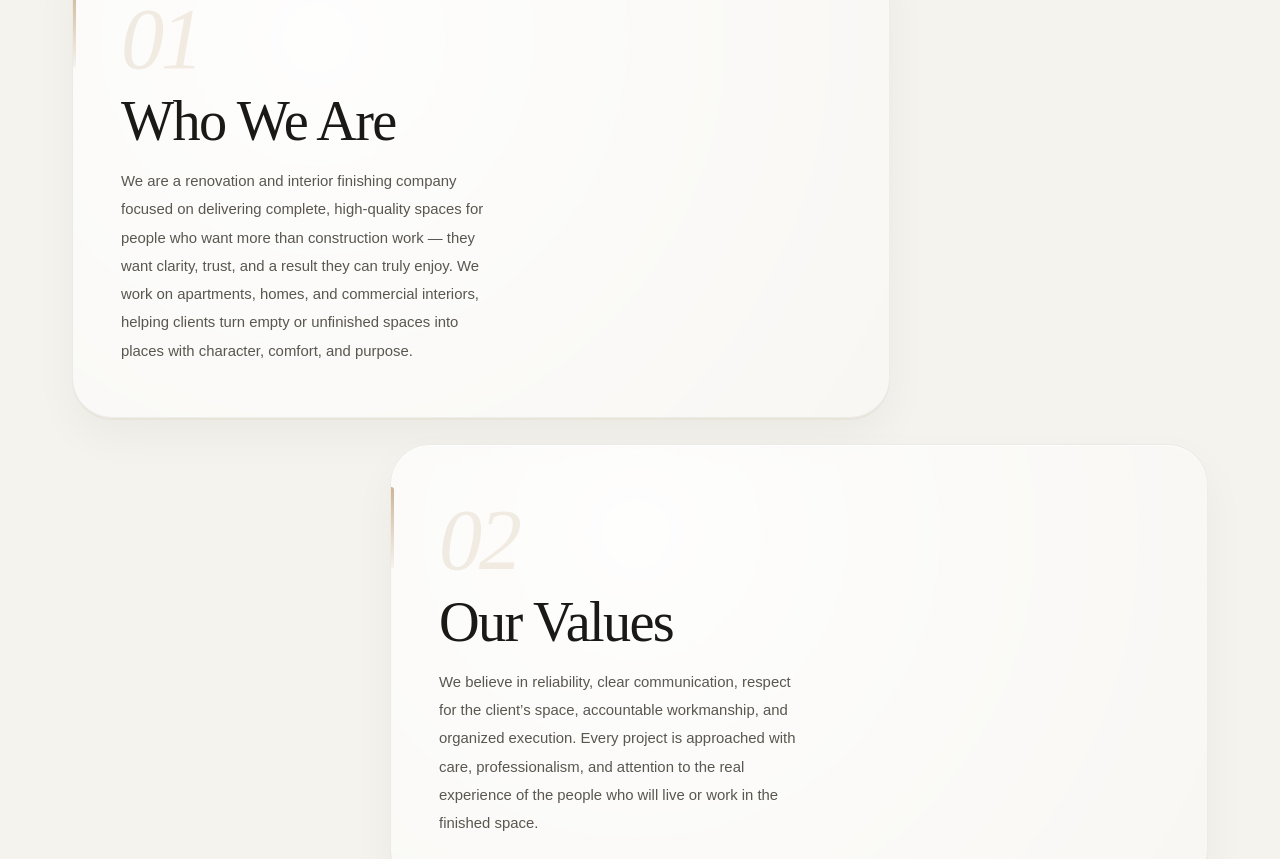
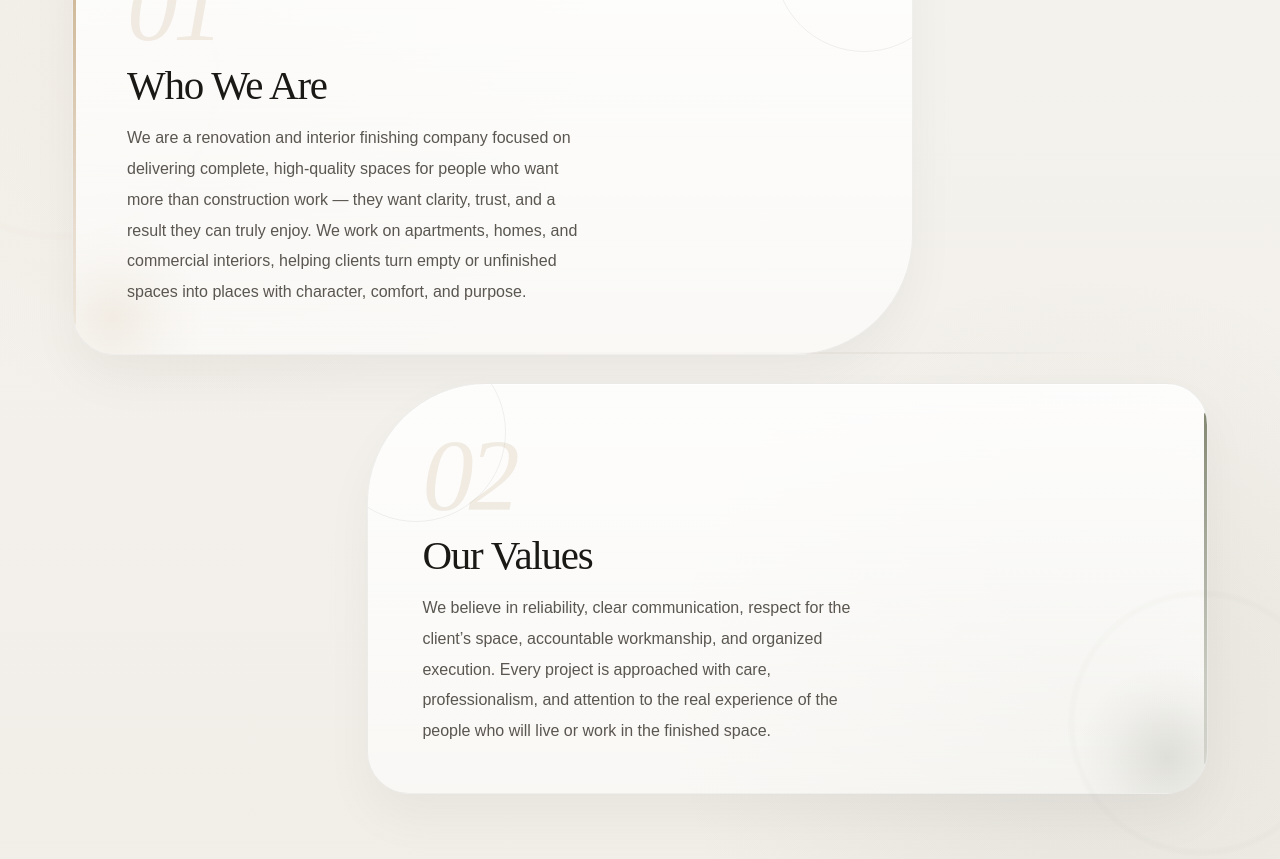
Before and after one commit to romanasolovan/prosto-remont, a Next.js app: page /en/about in a window 1280 px wide. Shown: the part 1120-1979 px from the top of the page. Built offline with nearby package versions, Linux system fonts and the light colour scheme.

Commit message:
restyle second section in about us page

```diff
--- a/app/[locale]/about/about.module.css
+++ b/app/[locale]/about/about.module.css
@@ -211,116 +211,244 @@
    STORY & VALUES SECTION
 ════════════════════════════════════════════════ */
 .storyValuesSection {
-  padding: clamp(80px, 12vw, 140px) 0;
-  background: #f5f3ee;
+  position: relative;
+  padding: clamp(88px, 12vw, 150px) 0;
+  background:
+    radial-gradient(
+      circle at 15% 20%,
+      rgba(197, 168, 130, 0.08) 0%,
+      transparent 28%
+    ),
+    radial-gradient(
+      circle at 85% 78%,
+      rgba(85, 92, 63, 0.08) 0%,
+      transparent 30%
+    ),
+    linear-gradient(180deg, #f5f3ee 0%, #f1eee8 100%);
+  overflow: hidden;
+}
+
+.storyValuesSection::before,
+.storyValuesSection::after {
+  content: "";
+  position: absolute;
+  border-radius: 50%;
+  pointer-events: none;
+  filter: blur(2px);
+}
+
+.storyValuesSection::before {
+  width: clamp(180px, 28vw, 320px);
+  height: clamp(180px, 28vw, 320px);
+  top: 10%;
+  left: -8%;
+  border: 1px solid rgba(197, 168, 130, 0.16);
+  opacity: 0.8;
+}
+
+.storyValuesSection::after {
+  width: clamp(140px, 22vw, 260px);
+  height: clamp(140px, 22vw, 260px);
+  right: -4%;
+  bottom: 8%;
+  border: 1px solid rgba(85, 92, 63, 0.16);
+  opacity: 0.7;
 }
 
 .storyValuesInner {
+  position: relative;
   display: flex;
   flex-direction: column;
-  gap: clamp(18px, 3vw, 26px);
+  gap: clamp(20px, 3vw, 30px);
 }
 
+/* architectural guide line through the section */
+.storyValuesInner::before {
+  content: "";
+  position: absolute;
+  top: 50%;
+  left: 50%;
+  width: min(90%, 920px);
+  height: 1px;
+  background: linear-gradient(
+    90deg,
+    transparent 0%,
+    rgba(26, 25, 22, 0.08) 18%,
+    rgba(197, 168, 130, 0.16) 50%,
+    rgba(26, 25, 22, 0.08) 82%,
+    transparent 100%
+  );
+  transform: translate(-50%, -50%);
+  pointer-events: none;
+}
+
+/* cards */
 .svCard {
   position: relative;
   width: 100%;
   overflow: hidden;
-  border-radius: 40px;
-  background: radial-gradient(
-    circle at 30% 20%,
-    rgba(255, 255, 255, 0.88) 0%,
-    rgba(255, 255, 255, 0.56) 55%,
-    rgba(255, 255, 255, 0.34) 100%
+  border: 1px solid rgba(17, 17, 14, 0.06);
+  background: linear-gradient(
+    180deg,
+    rgba(255, 255, 255, 0.86) 0%,
+    rgba(255, 255, 255, 0.56) 100%
   );
-  border: 1px solid rgba(17, 17, 14, 0.06);
   box-shadow:
-    0 2px 0 rgba(197, 168, 130, 0.12),
-    0 18px 44px rgba(17, 17, 14, 0.045),
-    inset 0 1px 0 rgba(255, 255, 255, 0.7);
+    0 24px 50px rgba(17, 17, 14, 0.045),
+    inset 0 1px 0 rgba(255, 255, 255, 0.76);
   transition:
-    transform 360ms cubic-bezier(0.22, 1, 0.36, 1),
-    box-shadow 360ms ease,
-    background 360ms ease;
+    transform 420ms cubic-bezier(0.22, 1, 0.36, 1),
+    box-shadow 420ms ease,
+    border-color 420ms ease,
+    background 420ms ease;
+  isolation: isolate;
 }
 
 .svCard:hover {
   box-shadow:
-    0 2px 0 rgba(197, 168, 130, 0.22),
-    0 24px 54px rgba(17, 17, 14, 0.07),
-    inset 0 1px 0 rgba(255, 255, 255, 0.82);
+    0 30px 65px rgba(17, 17, 14, 0.08),
+    inset 0 1px 0 rgba(255, 255, 255, 0.9);
+  border-color: rgba(197, 168, 130, 0.18);
 }
 
+/* different silhouettes */
 .storyCard {
   align-self: flex-start;
+  border-radius: 42px 42px 120px 42px;
 }
 
 .valuesCard {
   align-self: flex-end;
+  border-radius: 120px 42px 42px 42px;
 }
 
+/* directional entrance feeling */
 .storyCard:hover {
-  transform: translateX(6px);
+  transform: translateX(10px) translateY(-4px);
 }
 
 .valuesCard:hover {
-  transform: translateX(-6px);
+  transform: translateX(-10px) translateY(-4px);
 }
 
 .svCardInner {
   position: relative;
-  z-index: 1;
-  padding: clamp(28px, 6vw, 52px) clamp(24px, 5vw, 48px);
+  z-index: 2;
+  padding: clamp(30px, 6vw, 56px) clamp(24px, 5vw, 50px);
   display: flex;
   flex-direction: column;
   gap: 18px;
 }
 
+/* large soft number */
 .svLabel {
   display: block;
-  margin-bottom: -6px;
+  margin-bottom: -4px;
   font-family: "Cormorant Garamond", serif;
-  font-size: clamp(3rem, 7vw, 5.4rem);
+  font-size: clamp(3.6rem, 8vw, 6.4rem);
   font-weight: 300;
   font-style: italic;
-  line-height: 1;
-  letter-spacing: -0.04em;
+  line-height: 0.9;
+  letter-spacing: -0.05em;
   color: rgba(197, 168, 130, 0.2);
 }
 
+/* titles */
 .svTitle {
   margin: 0;
-  max-width: 12ch;
+  max-width: 11ch;
   font-family: "Cormorant Garamond", serif;
-  font-size: clamp(2rem, 4.4vw, 3.6rem);
+  font-size: clamp(2.1rem, 4.4vw, 3.8rem);
   font-weight: 300;
-  line-height: 0.97;
+  line-height: 0.96;
   letter-spacing: -0.03em;
   color: #1a1916;
   text-wrap: balance;
 }
 
+/* body */
 .svText {
   margin: 0;
-  max-width: 44ch;
+  max-width: 43ch;
   font-family: "DM Sans", sans-serif;
-  font-size: clamp(0.93rem, 1.1vw, 1.02rem);
-  line-height: 1.9;
+  font-size: clamp(0.94rem, 1.08vw, 1.02rem);
+  line-height: 1.92;
   font-weight: 300;
   color: #5a5650;
 }
 
+/* left/right accent */
 .svAccent {
   position: absolute;
-  top: clamp(24px, 5vw, 42px);
+  inset: auto auto 0 0;
+  width: clamp(120px, 20vw, 180px);
+  height: clamp(120px, 20vw, 180px);
+  border-radius: 50%;
+  background: radial-gradient(
+    circle,
+    rgba(197, 168, 130, 0.16) 0%,
+    rgba(197, 168, 130, 0.04) 45%,
+    transparent 72%
+  );
+  transform: translate(-28%, 30%);
+  z-index: 1;
+  pointer-events: none;
+}
+
+.valuesCard .svAccent {
+  inset: auto 0 0 auto;
+  background: radial-gradient(
+    circle,
+    rgba(85, 92, 63, 0.14) 0%,
+    rgba(85, 92, 63, 0.04) 45%,
+    transparent 72%
+  );
+  transform: translate(28%, 30%);
+}
+
+/* decorative architectural ring */
+.svCard::before {
+  content: "";
+  position: absolute;
+  width: clamp(120px, 16vw, 180px);
+  height: clamp(120px, 16vw, 180px);
+  border-radius: 50%;
+  border: 1px solid rgba(17, 17, 14, 0.06);
+  top: -42px;
+  right: -42px;
+  z-index: 0;
+}
+
+.valuesCard::before {
+  left: -42px;
+  right: auto;
+}
+
+/* subtle vertical guide */
+.svCard::after {
+  content: "";
+  position: absolute;
+  top: 28px;
+  bottom: 28px;
   left: 0;
   width: 3px;
-  height: clamp(54px, 8vw, 82px);
+  border-radius: 0 999px 999px 0;
   background: linear-gradient(
     180deg,
-    rgba(197, 168, 130, 0.85) 0%,
-    rgba(197, 168, 130, 0.1) 100%
+    rgba(197, 168, 130, 0.9) 0%,
+    rgba(197, 168, 130, 0.16) 100%
   );
-  border-radius: 0 999px 999px 0;
+}
+
+.valuesCard::after {
+  left: auto;
+  right: 0;
+  border-radius: 999px 0 0 999px;
+  background: linear-gradient(
+    180deg,
+    rgba(85, 92, 63, 0.72) 0%,
+    rgba(85, 92, 63, 0.14) 100%
+  );
 }
 
 /* ════════════════════════════════════════════════
@@ -452,9 +580,13 @@
     font-size: clamp(1rem, 1.8vw, 1.16rem);
   }
 
+  .storyValuesInner {
+    gap: 24px;
+  }
+
   .storyCard,
   .valuesCard {
-    width: min(100%, 86%);
+    width: min(100%, 88%);
   }
 
   .storyCard {
@@ -463,6 +595,14 @@
 
   .valuesCard {
     margin-left: auto;
+  }
+
+  .svCardInner {
+    padding: clamp(34px, 5vw, 60px) clamp(34px, 5vw, 54px);
+  }
+
+  .svText {
+    max-width: 48ch;
   }
 }
 
@@ -497,17 +637,38 @@
     font-size: clamp(1.04rem, 1.15vw, 1.2rem);
   }
 
+  .storyValuesSection {
+    padding: 110px 0 150px;
+  }
+
+  .storyValuesInner {
+    gap: 28px;
+  }
+
   .storyCard,
   .valuesCard {
-    width: min(100%, 72%);
+    width: min(100%, 74%);
   }
 
   .storyCard:hover {
-    transform: translateX(10px);
+    transform: translateX(14px) translateY(-6px);
   }
 
   .valuesCard:hover {
-    transform: translateX(-10px);
+    transform: translateX(-14px) translateY(-6px);
+  }
+
+  .svCardInner {
+    padding: 46px 54px;
+  }
+
+  .svTitle {
+    font-size: clamp(2.5rem, 3.2vw, 4.2rem);
+  }
+
+  .svText {
+    max-width: 52ch;
+    font-size: 1rem;
   }
 
   .whySectionInner {
```
